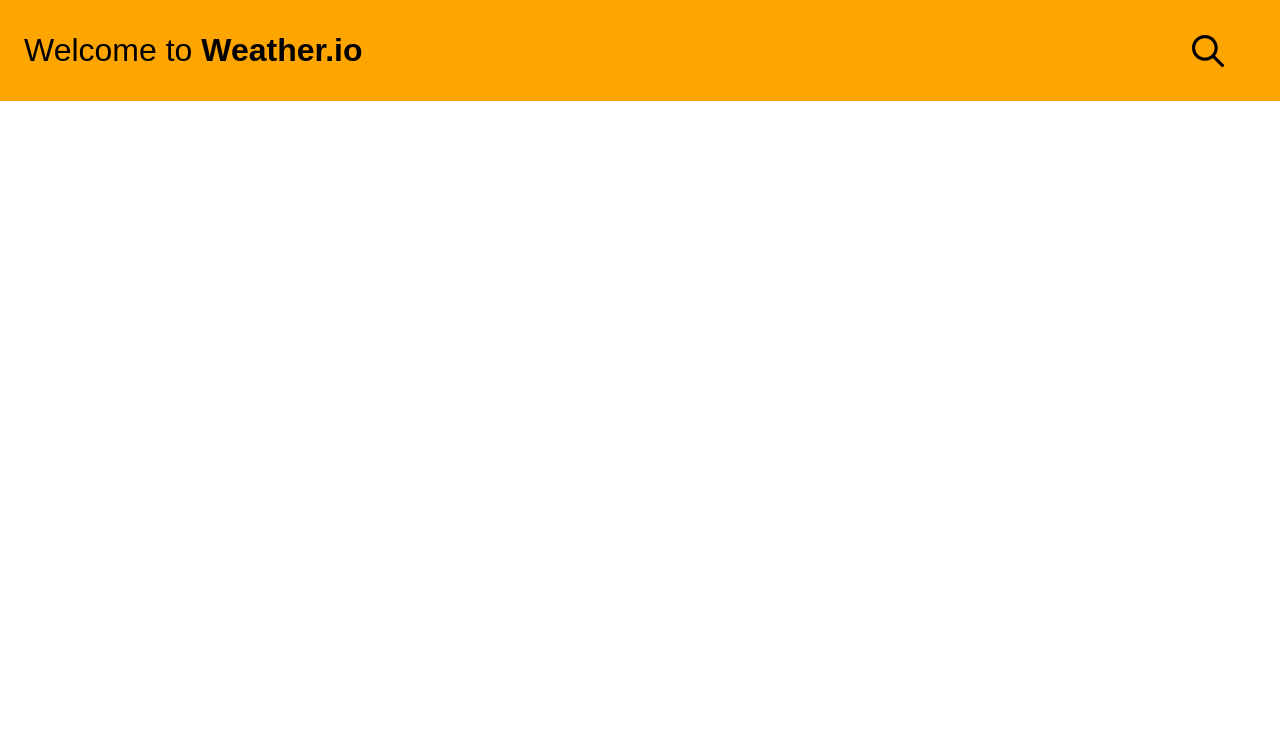
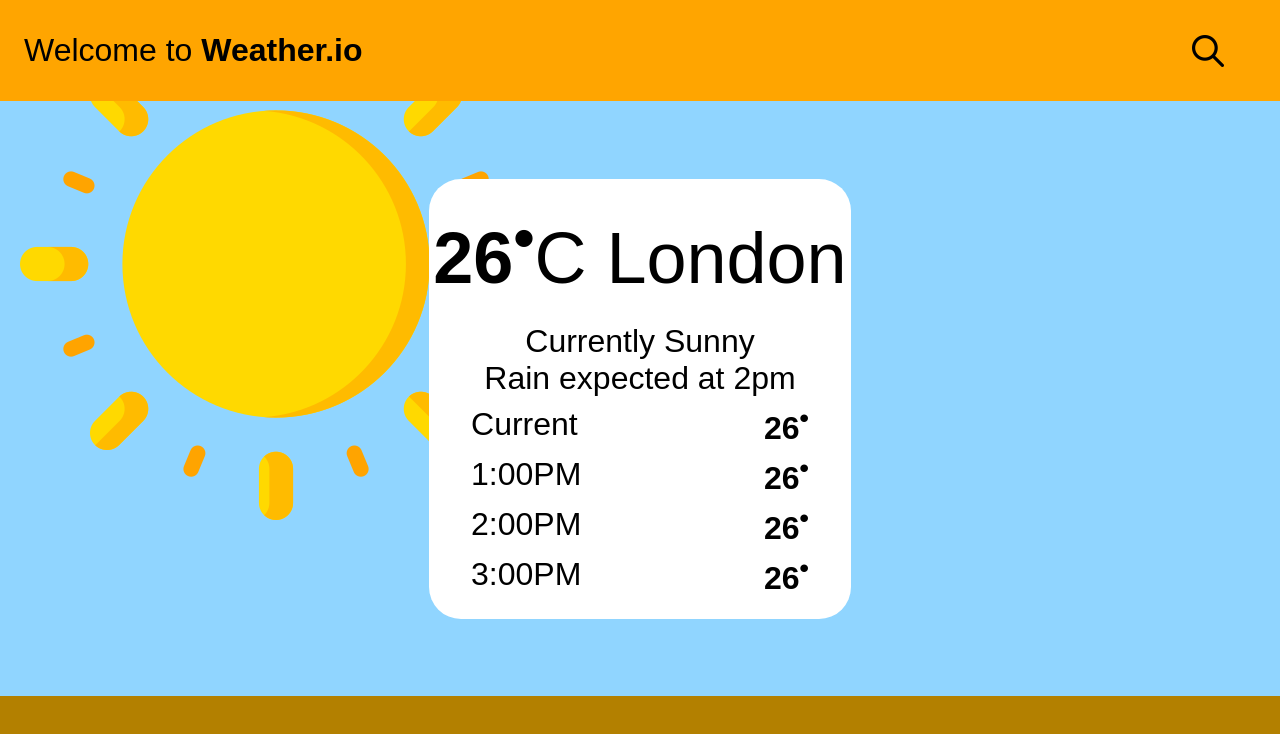
Before and after one commit to cnadityasai/Weather-App, a React (Create React App) app: page / in a window 1280 px wide. Shown: the top 734 px of the page. Built offline with nearby package versions, Linux system fonts and the light colour scheme; a web font is replaced by a local one.

Commit message:
added footer, middle content and sun icon

```diff
--- a/src/App.css
+++ b/src/App.css
@@ -5,3 +5,10 @@
     /* font-weight: 300; */
     font-style: normal;
 }
+
+.site-content {
+    display: flex;
+    min-height: 100vh;
+    flex-direction: column;
+    /* flex: 1; */
+}
--- a/src/App.js
+++ b/src/App.js
@@ -1,13 +1,17 @@
 import React from "react";
 import Header from "./components/Header.jsx";
+import Content from "./components/Content.jsx";
+import Footer from "./components/Footer.jsx";
 import './App.css';
 
 
 function App() {
   return(
-    <>
+    <div className='site-content'>
       <Header />
-    </>
+      <Content />
+      <Footer />
+    </div>
   );
 }
 
--- /dev/null
+++ b/src/components/Content.jsx
@@ -0,0 +1,22 @@
+import React from 'react';
+import "../styles/Content.css";
+import SunIcon from '../assets/sun.png';
+
+const Content = () => {
+  return (
+    <div className='main-container'>
+        <img src={SunIcon} alt='Sun Icon'></img>
+        <div className='middle-container'>
+            <div className='main-temp'><b>26<sup>•</sup></b>C London</div>
+            <div className='current-weather'>Currently Sunny</div>
+            <div className='rain-alert'>Rain expected at 2pm</div>
+            <div className='temp-hour'><span>Current</span><b>26<sup>•</sup></b></div>
+            <div className='temp-hour'><span>1:00PM</span><b>26<sup>•</sup></b></div>
+            <div className='temp-hour'><span>2:00PM</span><b>26<sup>•</sup></b></div>
+            <div className='temp-hour'><span>3:00PM</span><b>26<sup>•</sup></b></div>
+        </div>
+    </div>
+  )
+}
+
+export default Content
--- a/src/components/Footer.jsx
+++ b/src/components/Footer.jsx
@@ -1,8 +1,11 @@
 import React from 'react';
+import "../styles/Footer.css";
 
 const Footer = () => {
   return (
-    <div>Footer</div>
+    <div className="footer-bar">
+
+    </div>
   )
 }
 
--- /dev/null
+++ b/src/styles/Content.css
@@ -0,0 +1,41 @@
+.main-container {
+    background-color: #90D5FF;
+    flex: 1;
+    display: flex;
+    justify-content: center;
+    align-items: center;
+}
+
+.main-container img {
+    position: fixed;
+    left: 20px;
+    top: 1vh;
+    z-index: 0;
+}
+
+.middle-container {
+    position: relative;
+    z-index: 1;
+    background-color: white;
+    min-width: 33%;
+    min-height: 55vh;
+    border-radius: 2rem;
+    display: flex;
+    flex-direction: column;
+    /* justify-content: center; */
+    align-items: center;
+    font-size: 2rem;
+}
+
+.main-temp {
+    font-size: 4.5rem;
+    padding: 1.5rem 0;
+}
+
+.temp-hour {
+    min-width: 80%;
+    padding-top: 0.4rem;
+    display: flex;
+    justify-content: space-between;
+    align-items: center;
+}
--- /dev/null
+++ b/src/styles/Footer.css
@@ -0,0 +1,7 @@
+.footer-bar {
+    position: relative;
+    z-index: 1;
+    background-color: #B38000;
+    height: 6.5rem;
+    /* padding: 2rem; */
+}
--- a/src/styles/Header.css
+++ b/src/styles/Header.css
@@ -1,4 +1,6 @@
 .header-bar {
+    position: relative;
+    z-index: 1;
     background-color: #FFA500;
     max-width: 100vw;
     max-height: 5rem;
```
Also changed, not shown: src/assets/sun.png (added).
